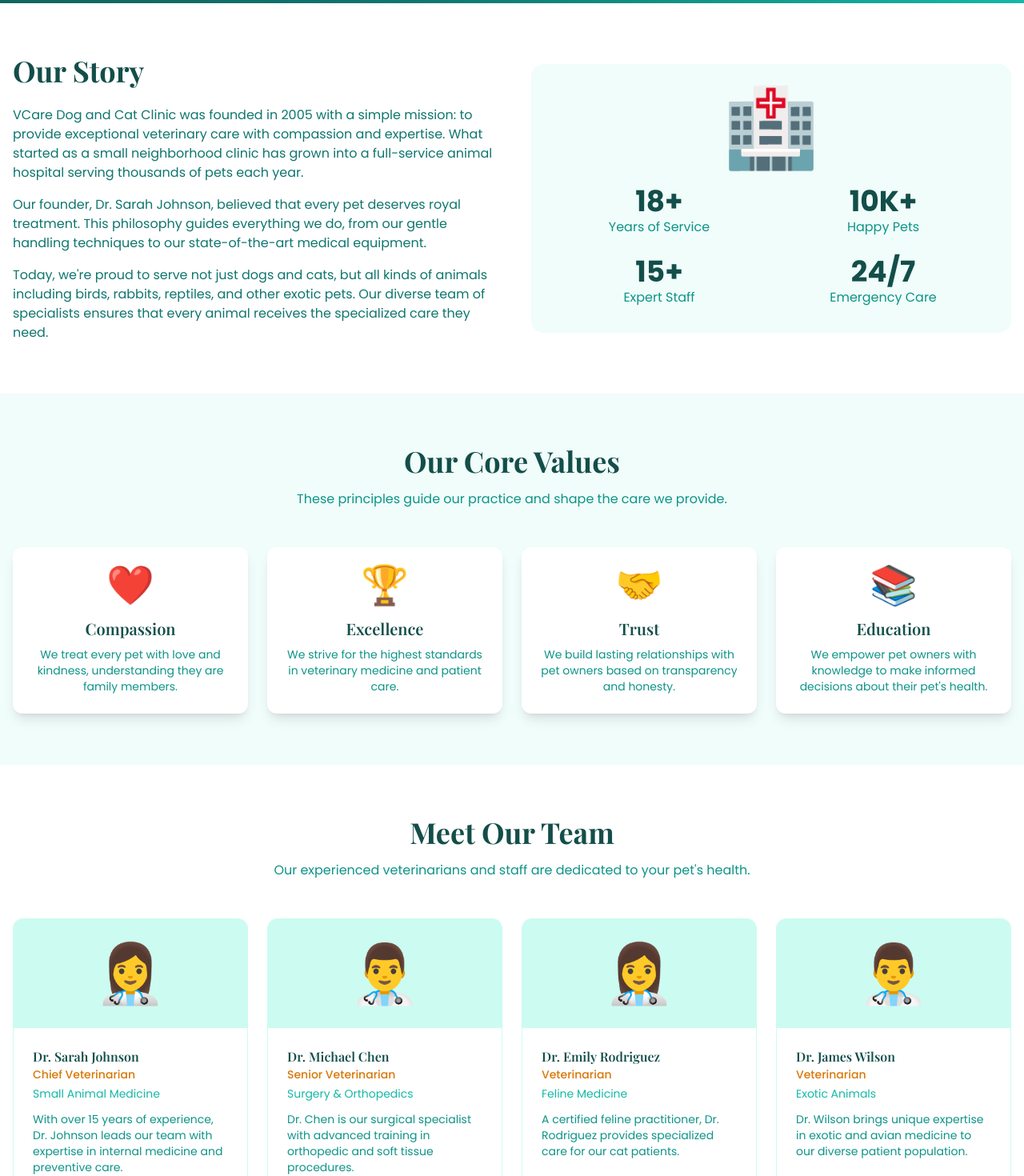
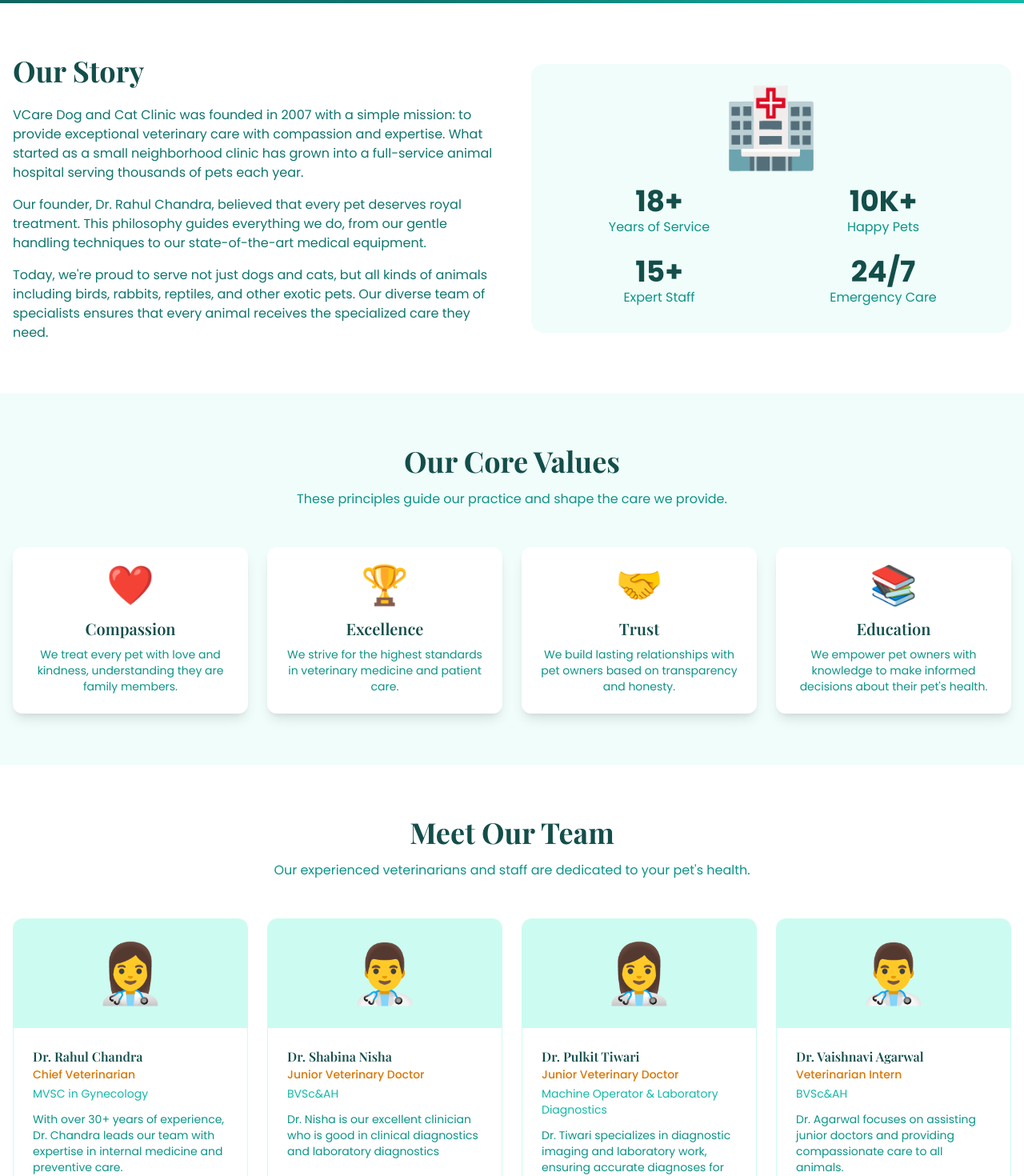
Before and after one commit to ratna3/VCaredogandcatclinic, a Next.js app: page /about in a window 1280 px wide. Shown: the part 360-1830 px from the top of the page at 80% size. Built offline with nearby package versions, Linux system fonts and the light colour scheme.

Commit message:
Update doctor information, address, and phone number on about and contact pages

```diff
--- a/src/app/about/page.tsx
+++ b/src/app/about/page.tsx
@@ -2,32 +2,32 @@ import Link from 'next/link';
 
 const team = [
   {
-    name: 'Dr. Sarah Johnson',
+    name: 'Dr. Rahul Chandra',
     role: 'Chief Veterinarian',
-    specialty: 'Small Animal Medicine',
+    specialty: 'MVSC in Gynecology',
     image: '👩‍⚕️',
-    bio: 'With over 15 years of experience, Dr. Johnson leads our team with expertise in internal medicine and preventive care.',
+    bio: 'With over 30+ years of experience, Dr. Chandra leads our team with expertise in internal medicine and preventive care.',
   },
   {
-    name: 'Dr. Michael Chen',
-    role: 'Senior Veterinarian',
-    specialty: 'Surgery & Orthopedics',
+    name: 'Dr. Shabina Nisha',
+    role: 'Junior Veterinary Doctor',
+    specialty: 'BVSc&AH',
     image: '👨‍⚕️',
-    bio: 'Dr. Chen is our surgical specialist with advanced training in orthopedic and soft tissue procedures.',
+    bio: 'Dr. Nisha is our excellent clinician who is good in clinical diagnostics and laboratory diagnostics ',
   },
   {
-    name: 'Dr. Emily Rodriguez',
-    role: 'Veterinarian',
-    specialty: 'Feline Medicine',
+    name: 'Dr. Pulkit Tiwari',
+    role: 'Junior Veterinary Doctor',
+    specialty: 'Machine Operator & Laboratory Diagnostics',
     image: '👩‍⚕️',
-    bio: 'A certified feline practitioner, Dr. Rodriguez provides specialized care for our cat patients.',
+    bio: 'Dr. Tiwari specializes in diagnostic imaging and laboratory work, ensuring accurate diagnoses for our patients.',
   },
   {
-    name: 'Dr. James Wilson',
-    role: 'Veterinarian',
-    specialty: 'Exotic Animals',
+    name: 'Dr. Vaishnavi Agarwal',
+    role: 'Veterinarian Intern',
+    specialty: 'BVSc&AH',
     image: '👨‍⚕️',
-    bio: 'Dr. Wilson brings unique expertise in exotic and avian medicine to our diverse patient population.',
+    bio: 'Dr. Agarwal focuses on assisting junior doctors and providing compassionate care to all animals.',
   },
 ];
 
@@ -55,7 +55,7 @@ const values = [
 ];
 
 const milestones = [
-  { year: '2005', event: 'VCare Dog and Cat Clinic founded' },
+  { year: '2007', event: 'VCare Dog and Cat Clinic founded' },
   { year: '2010', event: 'Expanded to 24/7 emergency services' },
   { year: '2015', event: 'Opened state-of-the-art surgical wing' },
   { year: '2018', event: 'Added exotic animal care services' },
@@ -73,7 +73,7 @@ export default function AboutPage() {
             About VCare Clinic
           </h1>
           <p className="text-xl text-royal-100 max-w-2xl mx-auto">
-            Your trusted partner in pet healthcare since 2005.
+            Your trusted partner in pet healthcare since 2007.
             We&apos;re committed to providing royal treatment for every pet.
           </p>
         </div>
@@ -89,13 +89,13 @@ export default function AboutPage() {
               </h2>
               <div className="space-y-4 text-royal-700">
                 <p>
-                  VCare Dog and Cat Clinic was founded in 2005 with a simple mission:
+                  VCare Dog and Cat Clinic was founded in 2007 with a simple mission:
                   to provide exceptional veterinary care with compassion and expertise.
                   What started as a small neighborhood clinic has grown into a
                   full-service animal hospital serving thousands of pets each year.
                 </p>
                 <p>
-                  Our founder, Dr. Sarah Johnson, believed that every pet deserves
+                  Our founder, Dr. Rahul Chandra, believed that every pet deserves
                   royal treatment. This philosophy guides everything we do, from our
                   gentle handling techniques to our state-of-the-art medical equipment.
                 </p>
--- a/src/app/contact/page.tsx
+++ b/src/app/contact/page.tsx
@@ -256,9 +256,9 @@ export default function ContactPage() {
                         Our Location
                       </h3>
                       <p className="text-royal-600">
-                        123 Pet Care Street<br />
-                        Veterinary District<br />
-                        City, State 12345
+                        GF-96, Khazana Market Chauraha,<br />
+                        Sector K, Ashiyana,<br />
+                        Lucknow, Uttar Pradesh 226012
                       </p>
                     </div>
                   </div>
@@ -278,8 +278,8 @@ export default function ContactPage() {
                         Phone Numbers
                       </h3>
                       <p className="text-royal-600">
-                        Main: +1 (555) 123-4567<br />
-                        Emergency: +1 (555) 123-4568
+                        Main: +91 81880 00557<br />
+                        Emergency: +91 81880 00557
                       </p>
                     </div>
                   </div>
@@ -376,11 +376,11 @@ export default function ContactPage() {
               </div>
             </div>
             <a
-              href="tel:+15551234568"
+              href="tel:+918188000557"
               className="px-6 py-3 bg-red-600 text-white font-semibold rounded-lg
                          hover:bg-red-700 transition-colors shadow-lg"
             >
-              Call Emergency Line: +1 (555) 123-4568
+              Call Emergency Line: +91 81880 00557
             </a>
           </div>
         </div>
```
